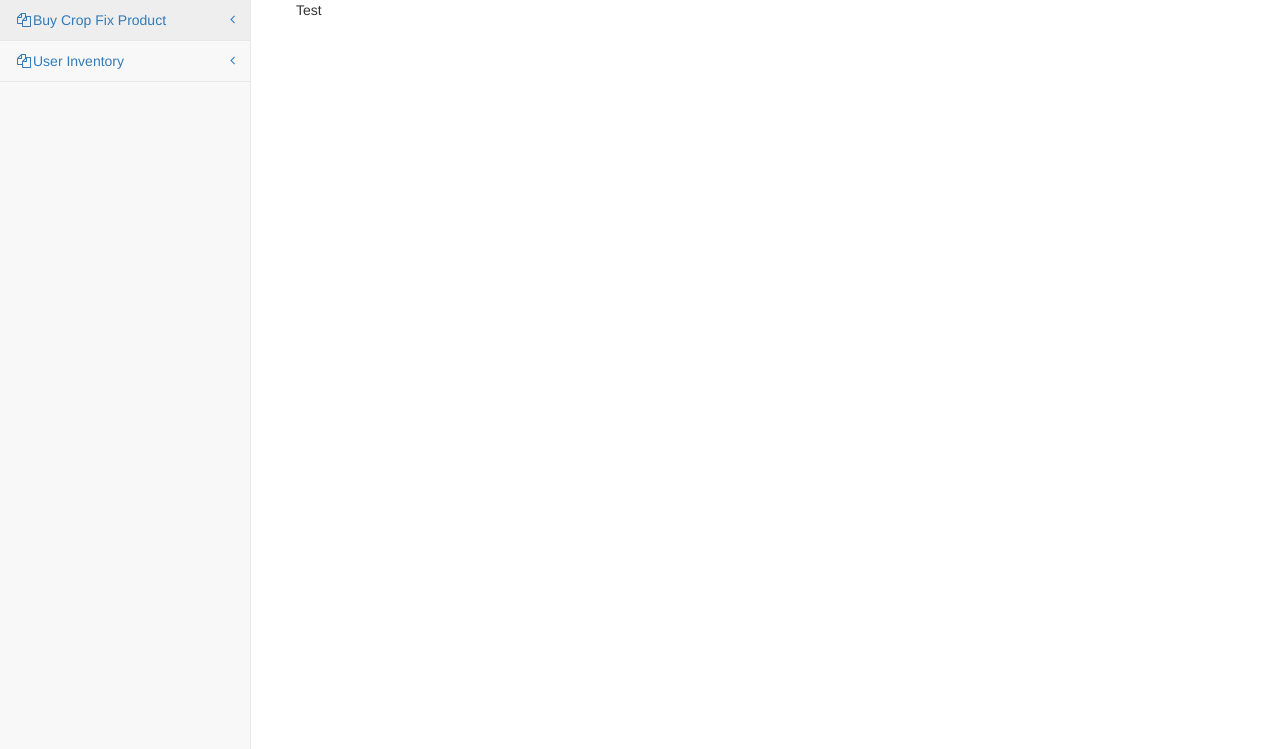
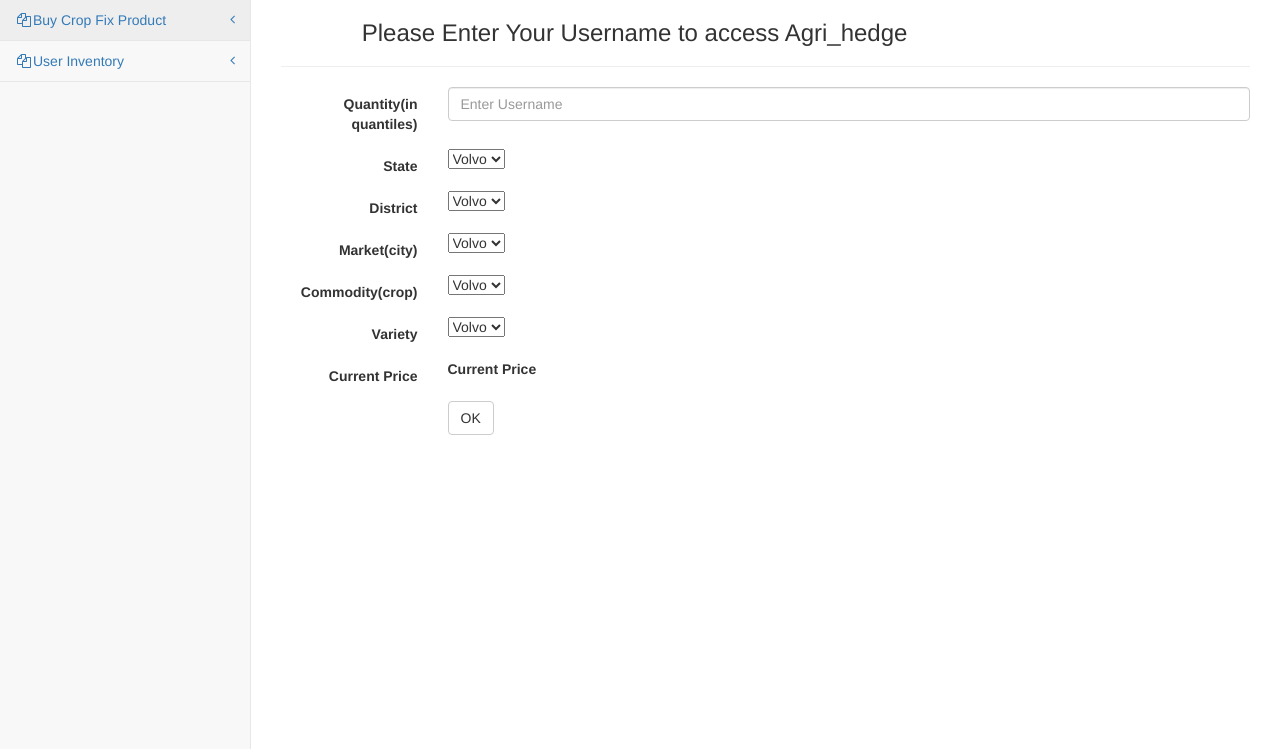
Before and after one commit to shobhitmittal/hacks_learning, a Django app: page /buy_position in a window 1280 px wide. Shown: the part 51-800 px from the top of the page. Run offline with Django 3.2, Linux system fonts and the light colour scheme; the visitor is signed in with stand-in values (Sample User, id 1); some libraries are stand-ins or nearby versions.

Commit message:
Committing the form for buy_position

```diff
--- a/dcb_hackathon/code/agri_hedge/web/templates/web/buy_position.html
+++ b/dcb_hackathon/code/agri_hedge/web/templates/web/buy_position.html
@@ -12,16 +12,71 @@
 	<hr/>
 	<form class="form-horizontal" role="form" method="post" action="/login_mod/login_verify">{%csrf_token%}
 	  <div class="form-group">
-	    <label class="control-label col-sm-2" for="username">USERNAME</label>
+	    <label class="control-label col-sm-2" for="quantity">Quantity(in quantiles)</label>
 	    <div class="col-sm-10">
-	      <input type="text" class="form-control" id="username" name="username" placeholder="Enter Username" value="username">
+	      <input type="number" class="form-control" id="Quantity" name="username" placeholder="Enter Username" value="username">
 	    </div>
 	  </div>
 
 	  <div class="form-group">
-	    <label class="control-label col-sm-2" for="password">Password</label>
+	    <label class="control-label col-sm-2" for="State">State</label>
 	    <div class="col-sm-10">
-	      <input type="text" class="form-control" id="password" name="password" value="password", placeholder="Enter Password">
+	      <select>
+		    <option value="volvo">Volvo</option>
+		    <option value="saab">Saab</option>
+		    <option value="opel">Opel</option>
+		    <option value="audi">Audi</option>
+		  </select>
+	    </div>
+	  </div>
+	  <div class="form-group">
+	    <label class="control-label col-sm-2" for="District">District</label>
+	    <div class="col-sm-10">
+	      <select>
+		    <option value="volvo">Volvo</option>
+		    <option value="saab">Saab</option>
+		    <option value="opel">Opel</option>
+		    <option value="audi">Audi</option>
+		  </select>
+	    </div>
+	  </div>
+	  <div class="form-group">
+	    <label class="control-label col-sm-2" for="Market">Market(city)</label>
+	    <div class="col-sm-10">
+	      <select>
+		    <option value="volvo">Volvo</option>
+		    <option value="saab">Saab</option>
+		    <option value="opel">Opel</option>
+		    <option value="audi">Audi</option>
+		  </select>
+	    </div>
+	  </div>
+	  <div class="form-group">
+	    <label class="control-label col-sm-2" for="Commodity">Commodity(crop)</label>
+	    <div class="col-sm-10">
+	      <select>
+		    <option value="volvo">Volvo</option>
+		    <option value="saab">Saab</option>
+		    <option value="opel">Opel</option>
+		    <option value="audi">Audi</option>
+		  </select>
+	    </div>
+	  </div>
+	  <div class="form-group">
+	    <label class="control-label col-sm-2" for="Variety">Variety</label>
+	    <div class="col-sm-10">
+	      <select>
+		    <option value="volvo">Volvo</option>
+		    <option value="saab">Saab</option>
+		    <option value="opel">Opel</option>
+		    <option value="audi">Audi</option>
+		  </select>
+	    </div>
+	  </div>
+	  <div class="form-group">
+	    <label class="control-label col-sm-2" for="Price">Current Price</label>
+	    <div class="col-sm-10">
+	      <label for="Price">Current Price</label>
 	    </div>
 	  </div>
 
@@ -32,7 +87,7 @@
 
 	  <div class="form-group">
 	    <div class="col-sm-offset-2 col-sm-10">
-	      <button type="submit" class="btn btn-default">Login</button>
+	      <button type="submit" class="btn btn-default">OK</button>
 	    </div>
 	  </div>
 	</form>
--- a/dcb_hackathon/code/agri_hedge/web/views.py
+++ b/dcb_hackathon/code/agri_hedge/web/views.py
@@ -46,7 +46,7 @@
 @login_required
 @csrf_exempt
 def buy_position(request):
-	return render(request, 'web/index.html')
+	return render(request, 'web/buy_position.html')
 
 @login_required
 @csrf_exempt
```
